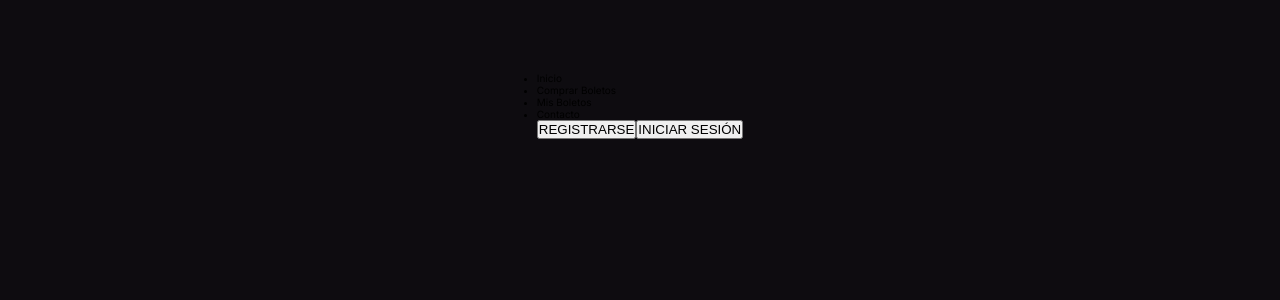
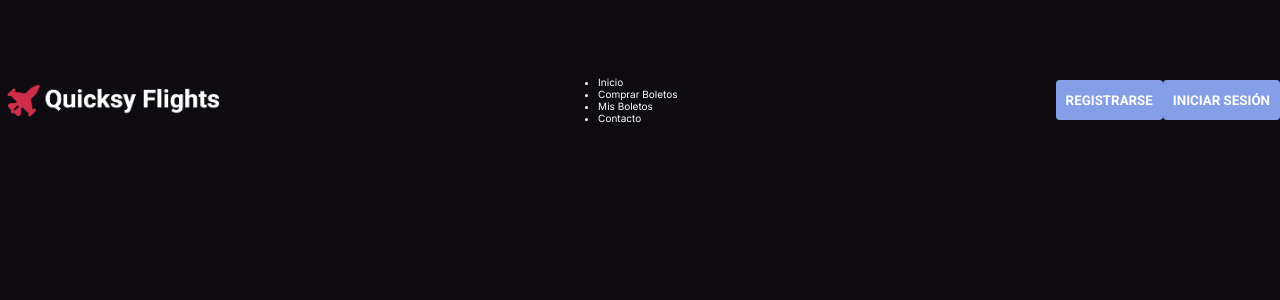
Before and after one commit to MorasDeFresa/quicksy-flights, a Next.js app: page / in a window 1280 px wide. Shown: the top 300 px of the page. Built offline with nearby package versions, Linux system fonts and the light colour scheme.

Commit message:
Adding styles to header

```diff
--- a/src/app/globals.scss
+++ b/src/app/globals.scss
@@ -3,6 +3,7 @@ $main-color-variation: #dee7ff;
 $secondary-color: #ce2e4a;
 $background-color: #0e0c10;
 $font-family:  "Roboto", sans-serif;
+$border-radius: 0.4rem;
 
 @mixin displayFlex($flex-direction: row, $justify-content, $align-items, $gap: 0, $wrap: wrap) {
   display: flex;
@@ -28,3 +29,14 @@ html {
 body {
   background-color: $background-color;
 }
+
+.btn {
+  height: 4rem;
+  padding: 0 1rem;
+  border: none;
+  border-radius: $border-radius;
+  background-color: $main-color;
+  color: white;
+  font-family: $font-family;
+  font-weight: 600;
+}
--- a/src/app/ui/shared/header/header-ui.js
+++ b/src/app/ui/shared/header/header-ui.js
@@ -1,18 +1,20 @@
 import React from 'react'
 import NavBar from '../nav-bar/navBar'
+import './header.scss'
+import '../../../globals.scss'
 
 function HeaderUi() {
   return (
-    <header>
+    <header className='header'>
       <div className='logo'>
-        <img src="" alt="" />
+        <img src="/logo/logo.png" alt="Quicksy Flights"/>
       </div>
       <div className='nav-bar__container'>
         <NavBar></NavBar>
       </div>
       <div className='login-buttons'>
-        <button>REGISTRARSE</button>
-        <button>INICIAR SESIÓN</button>
+        <button className='btn'>REGISTRARSE</button>
+        <button className='btn'>INICIAR SESIÓN</button>
       </div>
     </header>
   )
--- a/src/app/ui/shared/header/header.scss
+++ b/src/app/ui/shared/header/header.scss
@@ -1 +1,19 @@
 @import '../../../globals.scss';
+
+.header {
+  @include displayFlex(row, space-between, center);
+  width: 100vw;
+  height: 8rem;
+  background-color: $background-color;
+  color: white;
+
+  .logo {
+    img {
+      width: 22rem;
+    }
+  }
+
+  .login-buttons {
+
+  }
+}
```
Also changed, not shown: public/logo/logo.png (added).
